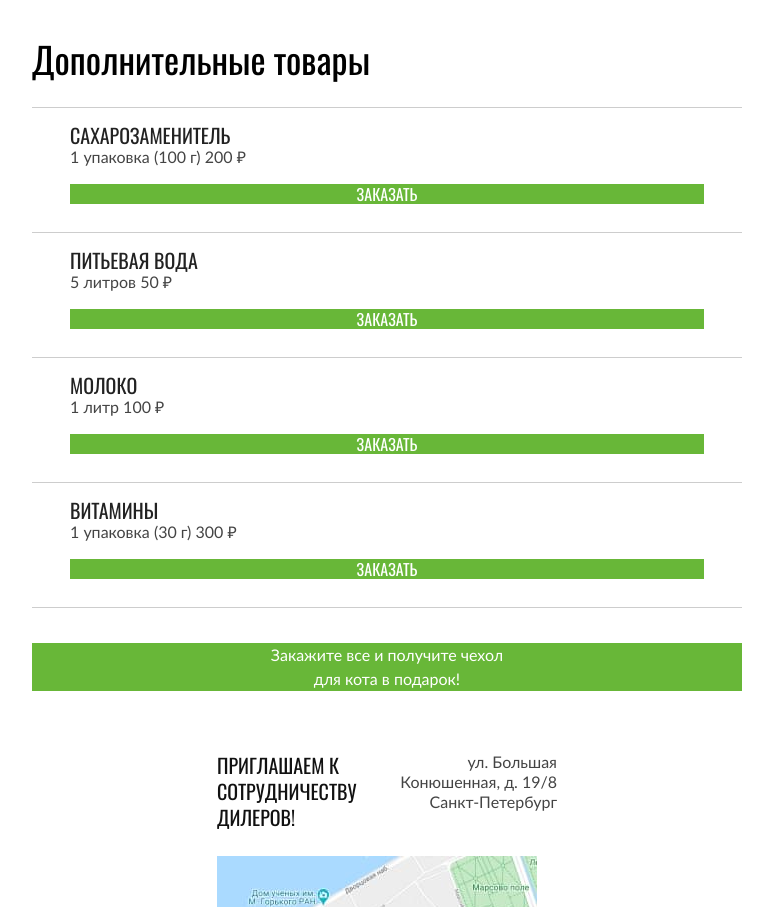
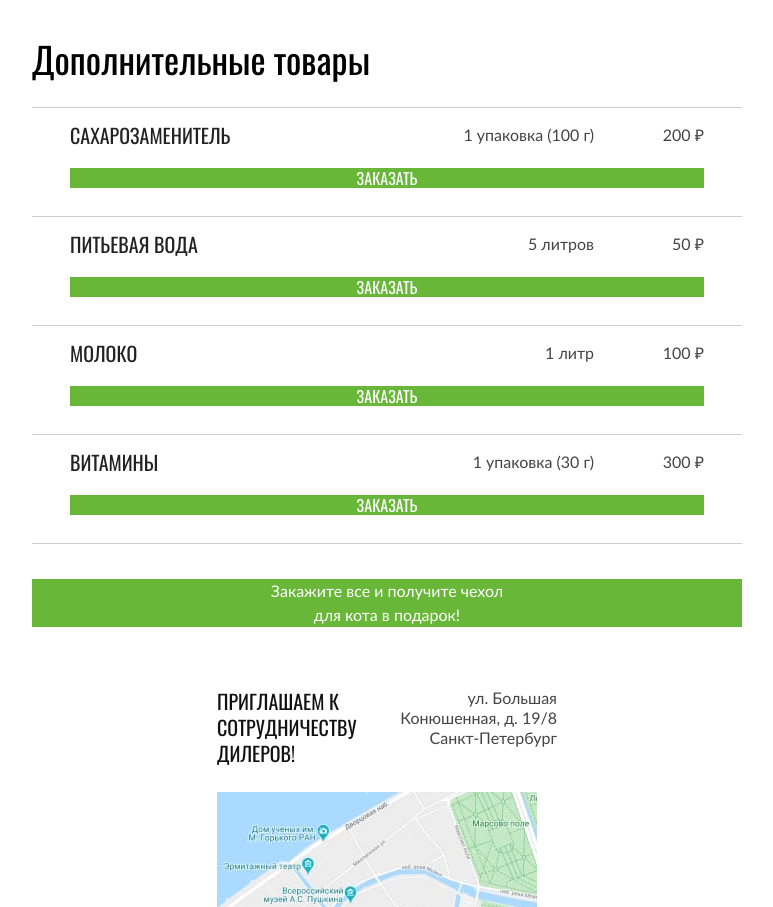
Before and after one commit to htmlacademy-adaptive/1327895-cat-energy-29, a website: page source/catalog.html in a window 1280 px wide. Shown: the part 1158-2065 px from the top of the page, without its empty margins (253-1026 px from the left). Drawn offline with nearby package versions, Linux system fonts and the light colour scheme; files that its build step writes are made by us from their sources; files whose address does not match are found by name.

Commit message:
Исправление сетки дополнительных товаров

```diff
--- a/source/catalog.html
+++ b/source/catalog.html
@@ -225,42 +225,42 @@
         <ul class="additional__list">
           <li class="additional__item additional-card">
             <h3 class="additional-card__name">Сахарозаменитель</h3>
-            <ul class="additional-card__description">
-              <li class="additional-card__item">
+            <div class="additional-card__description">
+
                 <span class="additional-card__appellation">1 упаковка (100 г)</span>
                 <span class="additional-card__value">200 ₽</span>
-              </li>
-            </ul>
+
+            </div>
             <a class="additional-card__link button button--primary" href="#">Заказать</a>
           </li>
           <li class="additional__item additional-card">
             <h3 class="additional-card__name">Питьевая вода</h3>
-            <ul class="additional-card__description">
-              <li class="additional-card__item">
+            <div class="additional-card__description">
+
                 <span class="additional-card__appellation">5 литров</span>
                 <span class="additional-card__value">50 ₽</span>
-              </li>
-            </ul>
+
+            </div>
             <a class="additional-card__link button button--primary" href="#">Заказать</a>
           </li>
           <li class="additional__item additional-card">
             <h3 class="additional-card__name">Молоко</h3>
-            <ul class="additional-card__description">
-              <li class="additional-card__item">
+            <div class="additional-card__description">
+
                 <span class="additional-card__appellation">1 литр</span>
                 <span class="additional-card__value">100 ₽</span>
-              </li>
-            </ul>
+
+            </div>
             <a class="additional-card__link button button--primary" href="#">Заказать</a>
           </li>
           <li class="additional__item additional-card">
             <h3 class="additional-card__name">Витамины</h3>
-            <ul class="additional-card__description">
-              <li class="additional-card__item">
+            <div class="additional-card__description">
+
                 <span class="additional-card__appellation">1 упаковка (30 г)</span>
                 <span class="additional-card__value">300 ₽</span>
-              </li>
-            </ul>
+
+            </div>
             <a class="additional-card__link button button--primary" href="#">Заказать</a>
           </li>
         </ul>
--- a/source/sass/blocks/additional-card.scss
+++ b/source/sass/blocks/additional-card.scss
@@ -8,13 +8,15 @@
 
   @include m.tablet {
     padding: 17px 38px 28px 38px;
+    display: grid;
+    grid-template-columns: repeat(2, 1fr);
+    gap: 23px 40px;
   }
 
   @include m.desktop {
-    min-height: 72px;
-    flex-direction: row;
+    grid-template-columns: 1fr 1fr 244px;
     align-items: center;
-    justify-content: space-between;
+    gap: 40px;
     padding: 15px 0 17px 0;
   }
 }
@@ -34,20 +36,54 @@
     font-size: 20px;
     line-height: 20px;
     margin-bottom: 0;
+    grid-column: 1 / 2;
   }
 }
 
 .additional-card__description {
+  line-height: 14px;
   list-style: none;
   margin: 0;
   padding: 0;
+  display: flex;
+  justify-content: space-between;
   margin-bottom: 15px;
+
+  @include m.tablet {
+    line-height: 20px;
+    margin-bottom: 0;
+    justify-content: flex-end;
+    column-gap: 45px;
+    grid-column: 2 / -2;
+  }
+
+  @include m.desktop {
+    flex-wrap: wrap;
+    justify-content: space-between;
+    gap: 10px 40px;
+  }
+}
+
+.additional-card__appellation {
+  @include m.desktop {
+    max-width: 155px;
+  }
+}
+
+.additional-card__value {
+  min-width: 65px;
+  text-align: right;
 }
 
 .additional-card__link {
+  @include m.tablet {
+    grid-column: 1 / -1;
+  }
+
   @include m.desktop {
     padding: 8px 26px;
     width: 244px;
+    grid-column: 3 / 4;
   }
 }
 
--- a/source/sass/blocks/aditional.scss
+++ b/source/sass/blocks/aditional.scss
@@ -12,8 +12,8 @@
 
 .additional__wrapper {
   @include m.desktop {
-    display: flex;
-    flex-wrap: wrap;
+    display: grid;
+    grid-template-columns: 894px 245px;
     gap: 80px;
   }
 }
```
